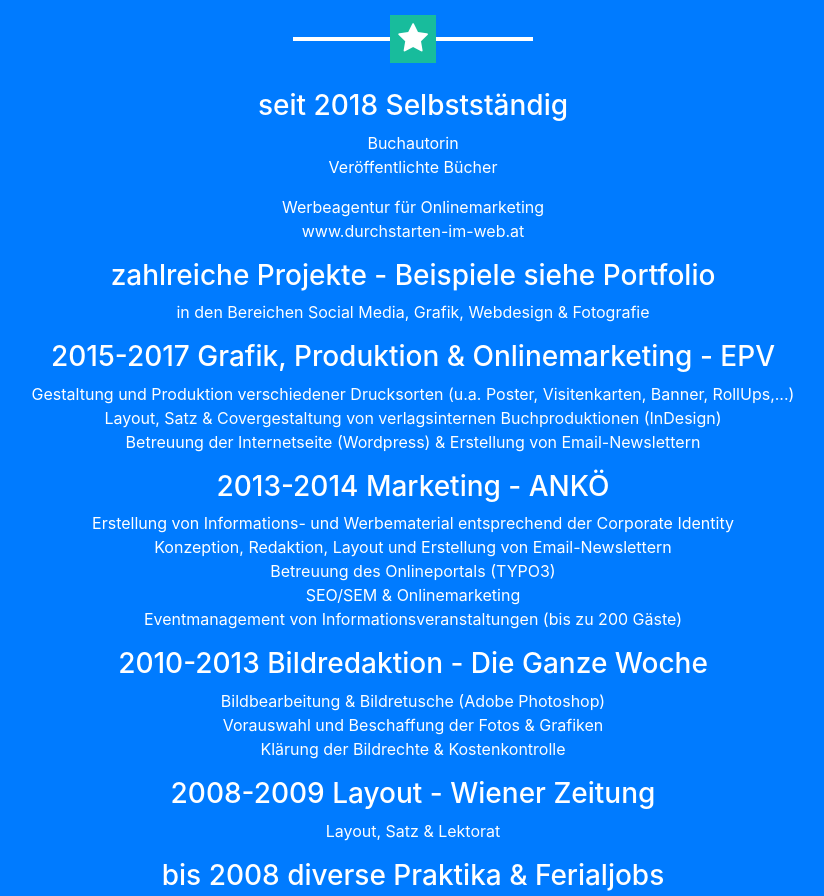
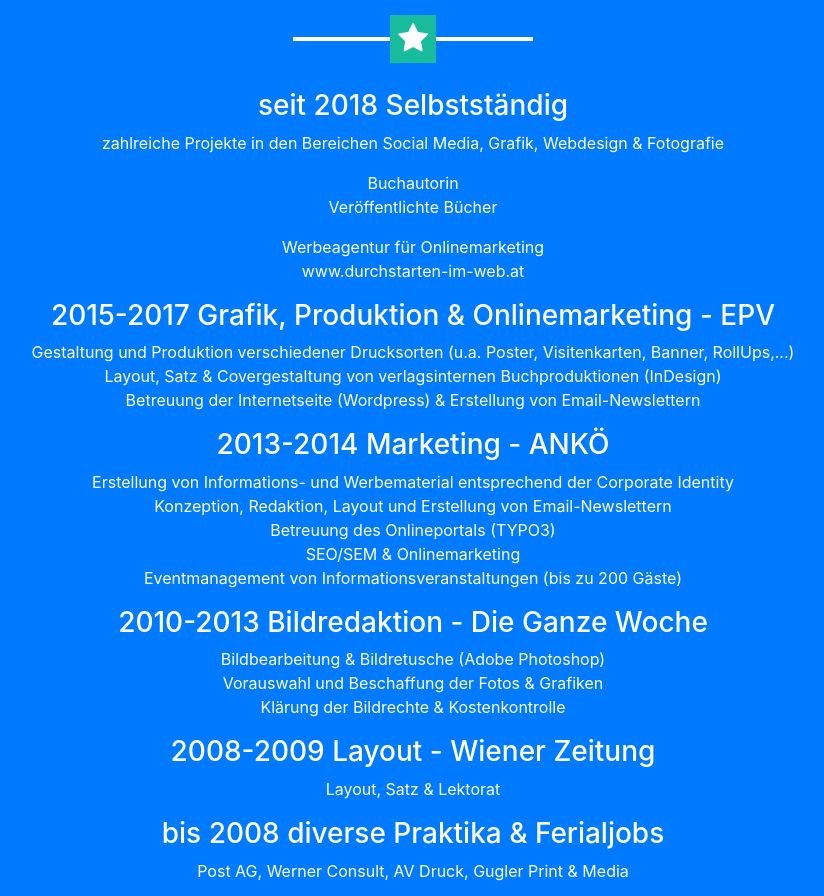
Before and after one commit to corneliakroell/portfolio, a website with bundled scripts: page index.html in a window 1280 px wide. Shown: the part 2005-2901 px from the top of the page, without its empty margins (227-1051 px from the left). Built offline with nearby package versions, Linux system fonts and the light colour scheme.

Commit message:
Add files via upload

```diff
--- a/index.html
+++ b/index.html
@@ -125,13 +125,11 @@
         <div class="text-center">
 
 		   <h3>seit 2018 Selbstständig</h3>
+		   <p>zahlreiche Projekte in den Bereichen Social Media, Grafik, Webdesign & Fotografie</p>
 			<p>Buchautorin<br>
 			<a class="text-white" href="https://www.amazon.de/s/ref=nb_sb_noss?__mk_de_DE=ÅMÅŽÕÑ&url=search-alias%3Daps&field-keywords=cornelia+kröll" title="Veröffentlichte Bücher von Cornelia Kröll" target="_blank">Veröffentlichte Bücher</a></p>
 			<p>Werbeagentur für Onlinemarketing<br>
 			<a class="text-white" href="https://www.durchstarten-im-web.at" title="www.durchstarten-im-web.at" target="_blank">www.durchstarten-im-web.at</a></p>
-
-			<h3>zahlreiche Projekte - Beispiele siehe Portfolio</h3>
-			<p>in den Bereichen Social Media, Grafik, Webdesign & Fotografie</p>
 
 			<h3>2015-2017 Grafik, Produktion & Onlinemarketing - EPV</h3>
 			<p>Gestaltung und Produktion verschiedener Drucksorten (u.a. Poster, Visitenkarten, Banner, RollUps,...)<br>
```
